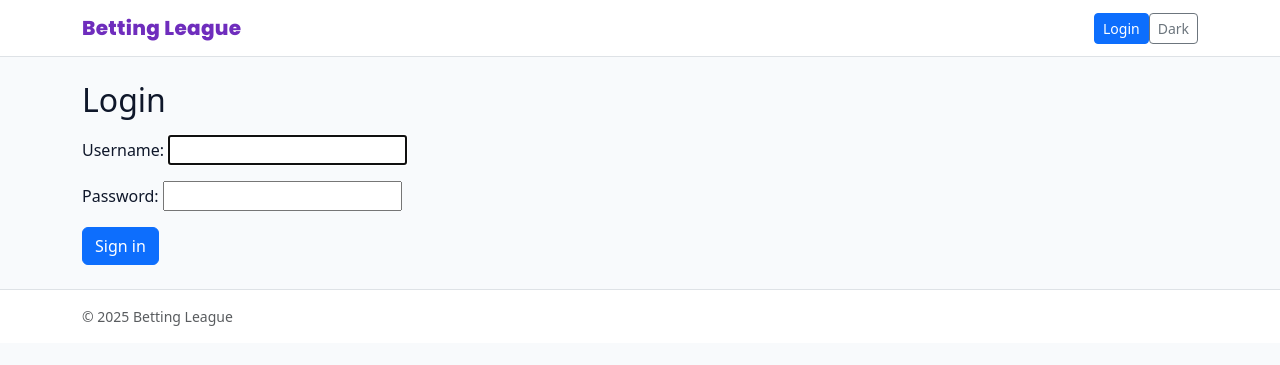
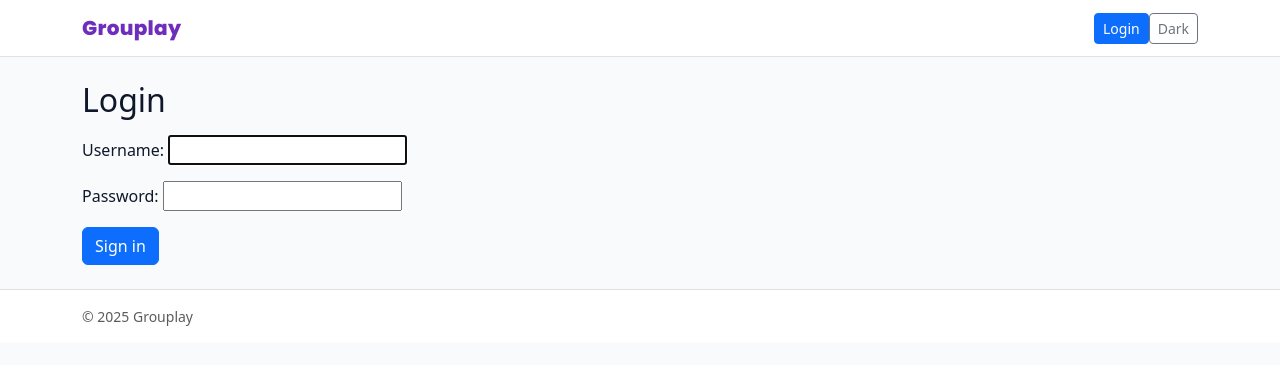
Before and after one commit to natephansen/SportsBet, a Django app: page /accounts/login/?next=/futures/1/edit/ in a window 1280 px wide. Shown: the top 365 px of the page. Run offline with Django 5.2, Linux system fonts and the light colour scheme.

Commit message:
Changed title to Grouplay

```diff
--- a/league/templates/league/base.html
+++ b/league/templates/league/base.html
@@ -2,7 +2,7 @@
 <html lang="en">
 <head>
   <meta charset="utf-8" />
-  <title>{% block title %}Betting League{% endblock %}</title>
+  <title>{% block title %}Grouplay{% endblock %}</title>
   <meta name="viewport" content="width=device-width, initial-scale=1" />
 
   <!-- Bootstrap CSS -->
@@ -132,7 +132,7 @@
   <!-- Top nav -->
   <nav class="navbar navbar-expand-lg bg-body-tertiary border-bottom">
     <div class="container">
-      <a class="navbar-brand" href="{% url 'home' %}">Betting League</a>
+      <a class="navbar-brand" href="{% url 'home' %}">Grouplay</a>
 
       <button class="navbar-toggler" type="button" data-bs-toggle="collapse" data-bs-target="#mainNav"
               aria-controls="mainNav" aria-expanded="false" aria-label="Toggle navigation">
@@ -213,7 +213,7 @@
 
   <footer class="border-top py-3">
     <div class="container text-muted small">
-      © {% now "Y" %} Betting League
+      © {% now "Y" %} Grouplay
     </div>
   </footer>
 
```
